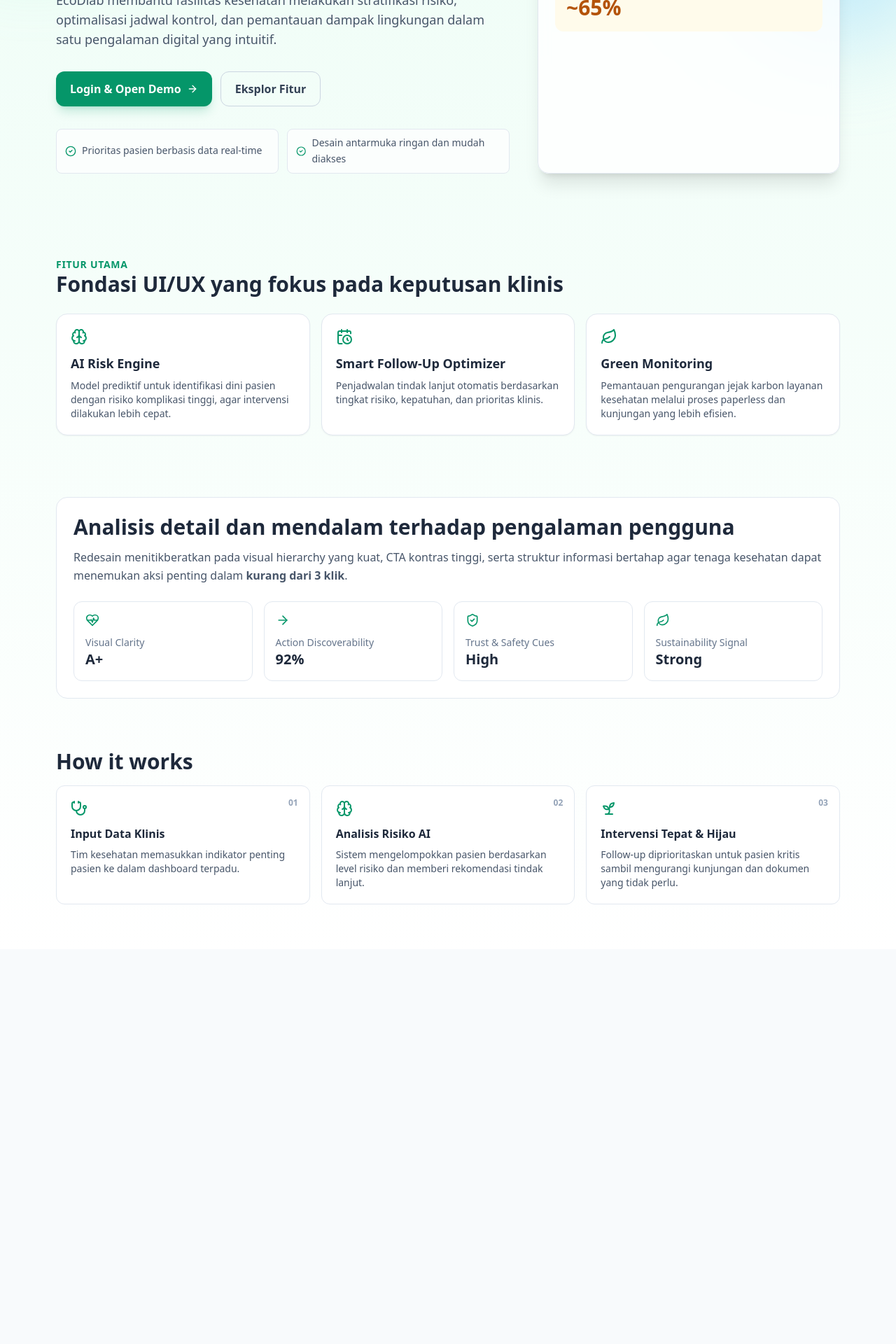
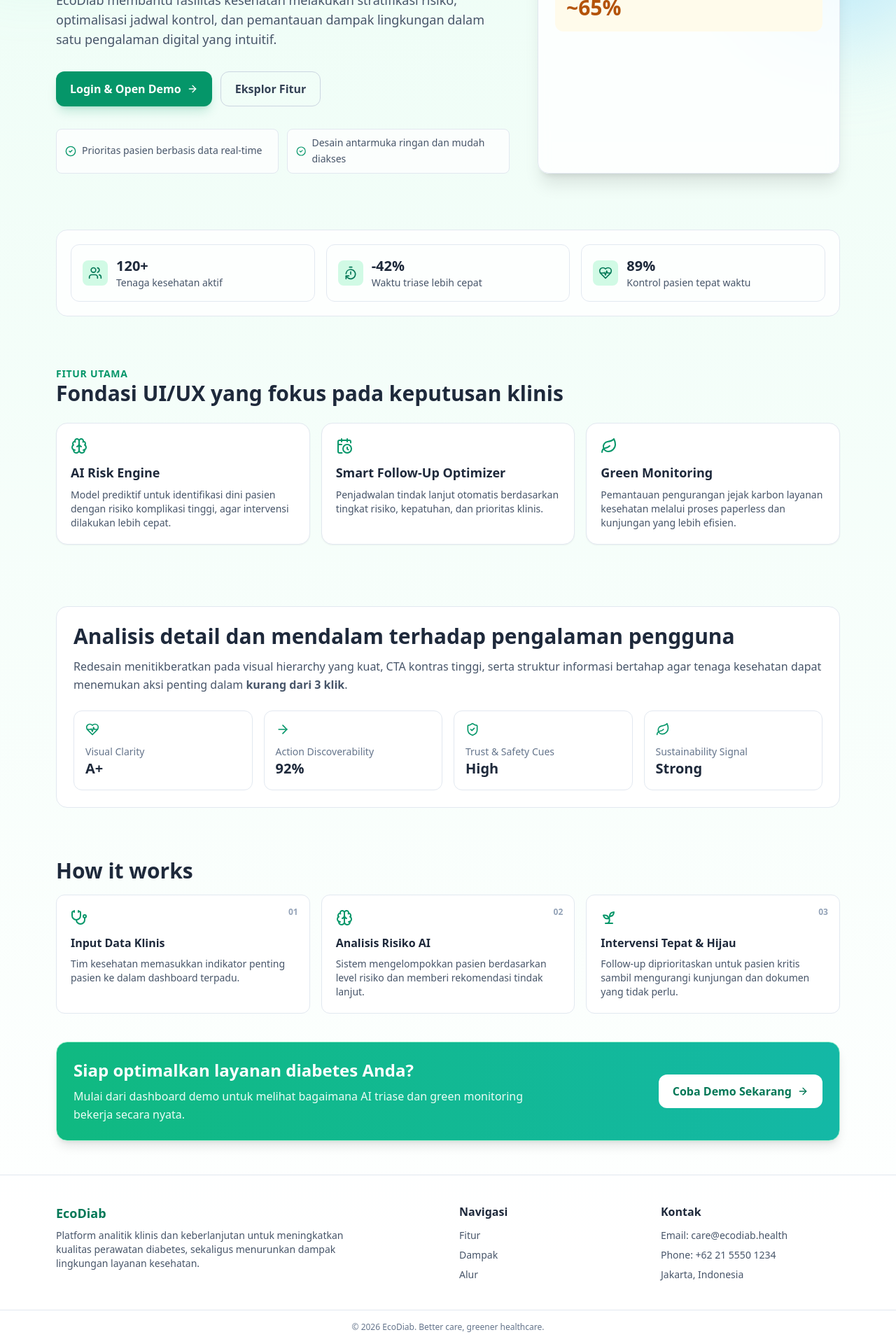
Before and after one commit to sobri3195/EcoDiab-, a React (Vite) app: page / in a window 1280 px wide. Shown: the part 465-2385 px from the top of the page at 70% size. Before the commit the page ends 1821 px from the top, so only its background shows below. Built offline with nearby package versions, Linux system fonts and the light colour scheme; no server answers.

Commit message:
Improve landing page UX and add marketing footer

```diff
--- a/src/components/Navbar.tsx
+++ b/src/components/Navbar.tsx
@@ -9,11 +9,11 @@ export default function Navbar() {
           <Leaf className="h-5 w-5" /> EcoDiab
         </Link>
         <div className="hidden gap-5 text-sm text-slate-600 md:flex dark:text-slate-300">
-          <a href="#features">Features</a>
-          <a href="#impact">Impact</a>
-          <a href="#steps">How it works</a>
+          <a href="#features" className="hover:text-emerald-600">Fitur</a>
+          <a href="#impact" className="hover:text-emerald-600">Dampak</a>
+          <a href="#steps" className="hover:text-emerald-600">Cara Kerja</a>
         </div>
-        <Link to="/dashboard" className="rounded-lg bg-emerald-600 px-4 py-2 text-sm font-semibold text-white hover:bg-emerald-700">
+        <Link to="/dashboard" className="rounded-lg bg-emerald-600 px-4 py-2 text-sm font-semibold text-white transition hover:bg-emerald-700">
           Open Demo
         </Link>
       </nav>
--- a/src/pages/LandingPage.tsx
+++ b/src/pages/LandingPage.tsx
@@ -8,6 +8,8 @@ import {
   ShieldCheck,
   Sprout,
   Stethoscope,
+  TimerReset,
+  Users,
 } from 'lucide-react';
 import { Link, useLocation, useNavigate } from 'react-router-dom';
 import MarketingLayout from '../layouts/MarketingLayout';
@@ -48,6 +50,12 @@ const steps = [
     title: 'Intervensi Tepat & Hijau',
     description: 'Follow-up diprioritaskan untuk pasien kritis sambil mengurangi kunjungan dan dokumen yang tidak perlu.',
   },
+];
+
+const highlights = [
+  { icon: Users, label: 'Tenaga kesehatan aktif', value: '120+' },
+  { icon: TimerReset, label: 'Waktu triase lebih cepat', value: '-42%' },
+  { icon: HeartPulse, label: 'Kontrol pasien tepat waktu', value: '89%' },
 ];
 
 export default function LandingPage() {
@@ -131,6 +139,22 @@ export default function LandingPage() {
             </div>
           </aside>
         </div>
+
+        <div className="mx-auto max-w-6xl px-4 pb-8">
+          <div className="grid gap-4 rounded-2xl border border-slate-200 bg-white/80 p-5 backdrop-blur dark:border-slate-700 dark:bg-slate-900/70 md:grid-cols-3">
+            {highlights.map(({ icon: Icon, label, value }) => (
+              <div key={label} className="flex items-center gap-3 rounded-xl border border-slate-200 p-4 dark:border-slate-700">
+                <div className="rounded-lg bg-emerald-100 p-2 text-emerald-700 dark:bg-emerald-900/30 dark:text-emerald-300">
+                  <Icon className="h-5 w-5" />
+                </div>
+                <div>
+                  <p className="text-xl font-bold">{value}</p>
+                  <p className="text-sm text-slate-600 dark:text-slate-300">{label}</p>
+                </div>
+              </div>
+            ))}
+          </div>
+        </div>
       </section>
 
       <section id="features" className="mx-auto max-w-6xl px-4 py-6 md:py-10">
@@ -179,7 +203,7 @@ export default function LandingPage() {
         </div>
       </section>
 
-      <section id="steps" className="mx-auto max-w-6xl px-4 pb-16 pt-6">
+      <section id="steps" className="mx-auto max-w-6xl px-4 pb-10 pt-6">
         <h2 className="text-2xl font-bold md:text-3xl">How it works</h2>
         <div className="mt-4 grid gap-4 md:grid-cols-3">
           {steps.map(({ icon: Icon, title, description }, idx) => (
@@ -192,6 +216,51 @@ export default function LandingPage() {
           ))}
         </div>
       </section>
+
+      <section className="mx-auto max-w-6xl px-4 pb-12">
+        <div className="rounded-2xl border border-emerald-200 bg-gradient-to-r from-emerald-500 to-teal-500 p-6 text-white shadow-lg md:flex md:items-center md:justify-between">
+          <div>
+            <h3 className="text-2xl font-bold">Siap optimalkan layanan diabetes Anda?</h3>
+            <p className="mt-2 max-w-2xl text-emerald-50">Mulai dari dashboard demo untuk melihat bagaimana AI triase dan green monitoring bekerja secara nyata.</p>
+          </div>
+          <Link
+            to="/dashboard"
+            className="mt-4 inline-flex items-center gap-2 rounded-xl bg-white px-5 py-3 font-semibold text-emerald-700 transition hover:bg-emerald-50 md:mt-0"
+          >
+            Coba Demo Sekarang <ArrowRight className="h-4 w-4" />
+          </Link>
+        </div>
+      </section>
+
+      <footer className="border-t border-slate-200 bg-white/80 dark:border-slate-700 dark:bg-slate-950/70">
+        <div className="mx-auto grid max-w-6xl gap-8 px-4 py-10 md:grid-cols-4">
+          <div className="md:col-span-2">
+            <h4 className="text-lg font-bold text-emerald-700 dark:text-emerald-400">EcoDiab</h4>
+            <p className="mt-2 max-w-md text-sm text-slate-600 dark:text-slate-300">
+              Platform analitik klinis dan keberlanjutan untuk meningkatkan kualitas perawatan diabetes, sekaligus menurunkan dampak lingkungan layanan kesehatan.
+            </p>
+          </div>
+          <div>
+            <h5 className="font-semibold">Navigasi</h5>
+            <ul className="mt-3 space-y-2 text-sm text-slate-600 dark:text-slate-300">
+              <li><a href="#features" className="hover:text-emerald-600">Fitur</a></li>
+              <li><a href="#impact" className="hover:text-emerald-600">Dampak</a></li>
+              <li><a href="#steps" className="hover:text-emerald-600">Alur</a></li>
+            </ul>
+          </div>
+          <div>
+            <h5 className="font-semibold">Kontak</h5>
+            <ul className="mt-3 space-y-2 text-sm text-slate-600 dark:text-slate-300">
+              <li>Email: care@ecodiab.health</li>
+              <li>Phone: +62 21 5550 1234</li>
+              <li>Jakarta, Indonesia</li>
+            </ul>
+          </div>
+        </div>
+        <div className="border-t border-slate-200 py-4 text-center text-xs text-slate-500 dark:border-slate-700 dark:text-slate-400">
+          © {new Date().getFullYear()} EcoDiab. Better care, greener healthcare.
+        </div>
+      </footer>
     </MarketingLayout>
   );
 }
```
